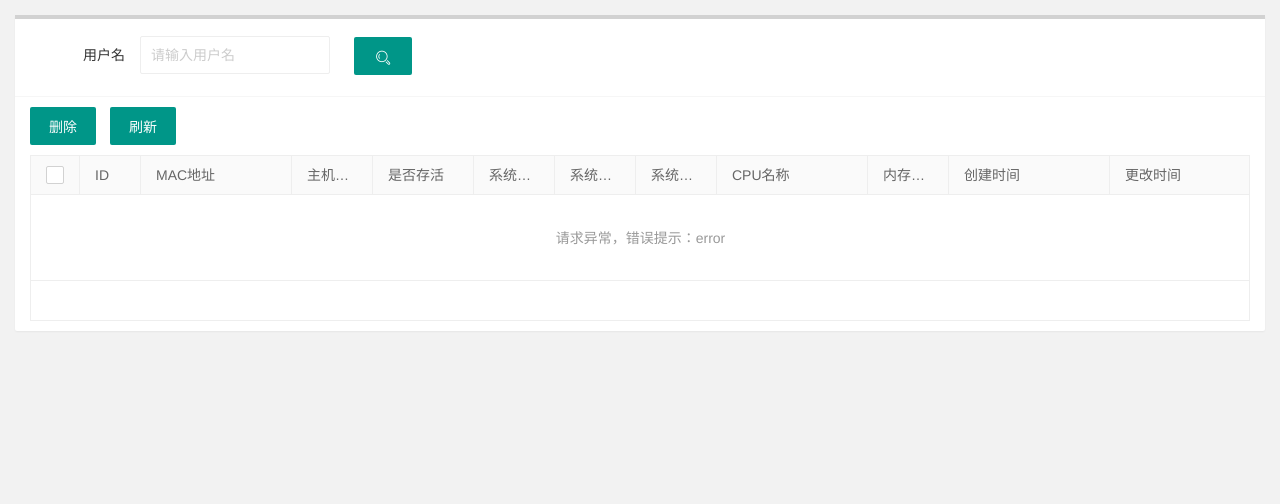
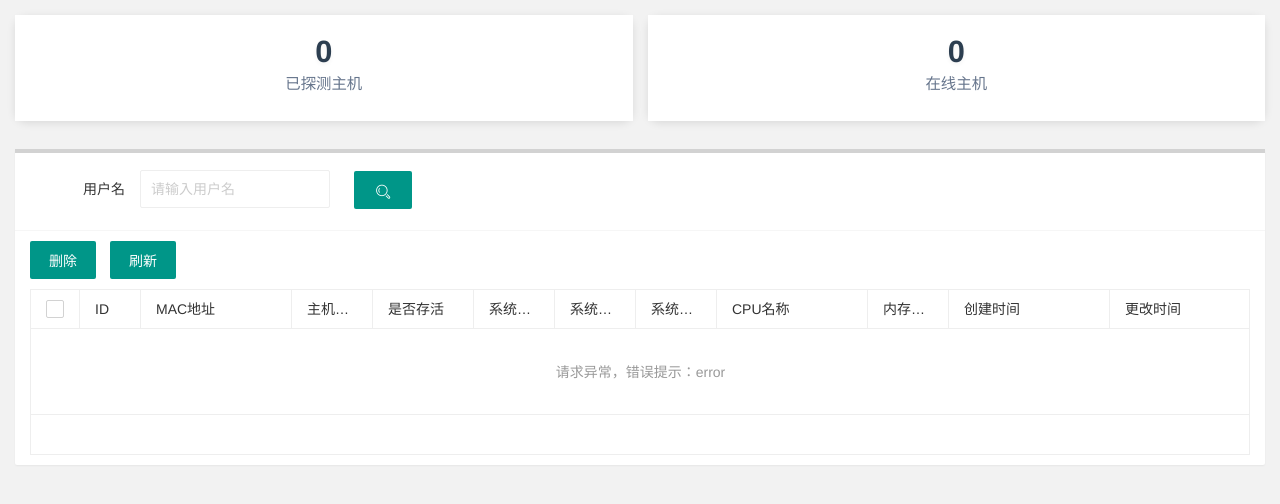
Before and after one commit to Kamiyakirio/G6ThreatPerception, a Python web app: template src/main/resources/templates/host/list.html in a window 1280 px wide. Shown: the top 504 px of the page. Run offline with Jinja, Linux system fonts and the light colour scheme; the template is opened without the code that fills it, so the values that code supplies are empty.

Commit message:
新增host/list.html中显示已探测主机数和在线主机数的卡片

```diff
--- a/src/main/resources/templates/host/list.html
+++ b/src/main/resources/templates/host/list.html
@@ -5,10 +5,77 @@
     <title>资产管理</title>
     <link rel="stylesheet" href="/layui/css/layui.css" media="all">
     <link rel="stylesheet" href="/layui/layuiAdmin/css/admin.css" media="all">
+    <style>
+        /* 统计卡片美化 */
+        .layui-col-md6 .layui-card {
+            background: linear-gradient(135deg, #f0f6ff 0%, #e6f4ff 100%); /* 恢复初始渐变背景 */
+            box-shadow: 0 4px 12px rgba(52, 144, 255, 0.15); /* 更柔和的阴影 */
+            transition: transform 0.3s ease, box-shadow 0.3s ease; /* 悬停动画 */
+        }
+        .layui-col-md6 .layui-card:hover {
+            transform: translateY(-4px); /* 向上偏移 */
+            box-shadow: 0 6px 18px rgba(52, 144, 255, 0.25); /* 阴影加深 */
+        }
+        .card-value {
+            color: #2c3e50; /* 深灰色文字 */
+            font-size: 2.2em; /* 更大的数值 */
+            font-weight: 600; /* 加粗 */
+            text-shadow: 0 2px 4px rgba(0,0,0,0.05); /* 文字阴影 */
+        }
+        .card-label {
+            color: #66758c; /* 浅灰色标签 */
+            font-size: 1.1em; /* 适当增大 */
+            margin-top: 8px;
+        }
+        /* 表格优化 */
+        .layui-table thead tr {
+            background-color: #ffffff; /* 白色表头 */
+        }
+        .layui-table thead th {
+            color: #333333; /* 默认文字颜色 */
+            font-weight: 500;
+        }
+        .layui-table tbody tr:hover {
+            background-color: #f8f9fa; /* 浅灰悬停 */
+        }
+        /* 加载动画 */
+        @keyframes fadeInUp {
+            from {
+                opacity: 0;
+                transform: translateY(20px);
+            }
+            to {
+                opacity: 1;
+                transform: translateY(0);
+            }
+        }
+        .layui-row.layui-col-space15 {
+            animation: fadeInUp 0.6s ease-out;
+        }
+    </style>
 </head>
 <body>
 
 <div class="layui-fluid">
+    <!-- 新增主机统计卡片 -->
+    <div class="layui-row layui-col-space15" style="margin-bottom: 20px;">
+        <div class="layui-col-md6">
+            <div class="layui-card" style="box-shadow: 0 2px 8px rgba(0,0,0,0.1); border-radius: 12px; transition: all 0.3s ease; cursor: pointer;">
+                <div class="layui-card-body" style="text-align: center; padding: 25px 0; background: #ffffff;">
+                    <div class="card-value" id="detectedHostCount">0</div>
+                    <div class="card-label">已探测主机</div>
+                </div>
+            </div>
+        </div>
+        <div class="layui-col-md6">
+            <div class="layui-card" style="box-shadow: 0 2px 8px rgba(0,0,0,0.1); border-radius: 12px; transition: all 0.3s ease; cursor: pointer;">
+                <div class="layui-card-body" style="text-align: center; padding: 25px 0; background: #ffffff;">
+                    <div class="card-value" id="onlineHostCount">0</div>
+                    <div class="card-label">在线主机</div>
+                </div>
+            </div>
+        </div>
+    </div>
     <div class="layui-card">
         <div class="layui-form layui-card-header layuiadmin-card-header-auto"
              style="border-radius: 0;border-top: 4px solid #d2d2d2;">
@@ -92,6 +159,41 @@
             , table = layui.table
             , util = layui.util;
 
+        // 加载主机统计数据
+        function loadHostStatistics() {
+            // 先请求一次主机列表，触发后端is_alive刷新
+            $.ajax({
+                url: '/host/list',
+                method: 'post',
+                headers: {'Authorization': localStorage.getItem('token')},
+                data: {page: 1, limit: 1}, // 只查一条，减少压力
+                success: function() {
+                    // 列表请求完再查统计
+                    $.ajax({
+                        url: '/host/statistics',
+                        method: 'get',
+                        headers: {'Authorization': localStorage.getItem('token')},
+                        success: function(res) {
+                            if(res.code === 0 && res.data) {
+                                $('#detectedHostCount').text(res.data.detectedCount || 0);
+                                $('#onlineHostCount').text(res.data.onlineCount || 0);
+                            } else {
+                                $('#detectedHostCount').text(0);
+                                $('#onlineHostCount').text(0);
+                            }
+                        },
+                        error: function() {
+                            $('#detectedHostCount').text(0);
+                            $('#onlineHostCount').text(0);
+                        }
+                    });
+                }
+            });
+        }
+        // 初始化加载统计
+        loadHostStatistics();
+        // 每5秒刷新一次统计数据
+        setInterval(loadHostStatistics, 5000);
         //加载table
         table.render({
             elem: '#LAY-user-manage'
@@ -160,6 +262,7 @@
                             if (res.code == 0) {//成功
                                 layer.msg(res.msg);//弹出提示
                                 table.reload('LAY-user-manage'); //数据刷新
+            loadHostStatistics(); // 刷新统计数据
                                 layer.close(index); //关闭弹层
                             } else {
                                 layer.msg(res.msg, {icon: 5});//弹出提示
```
Also changed, not shown: src/main/resources/mapper/HostMapper.xml (+8 -0 lines), 4 other files.
